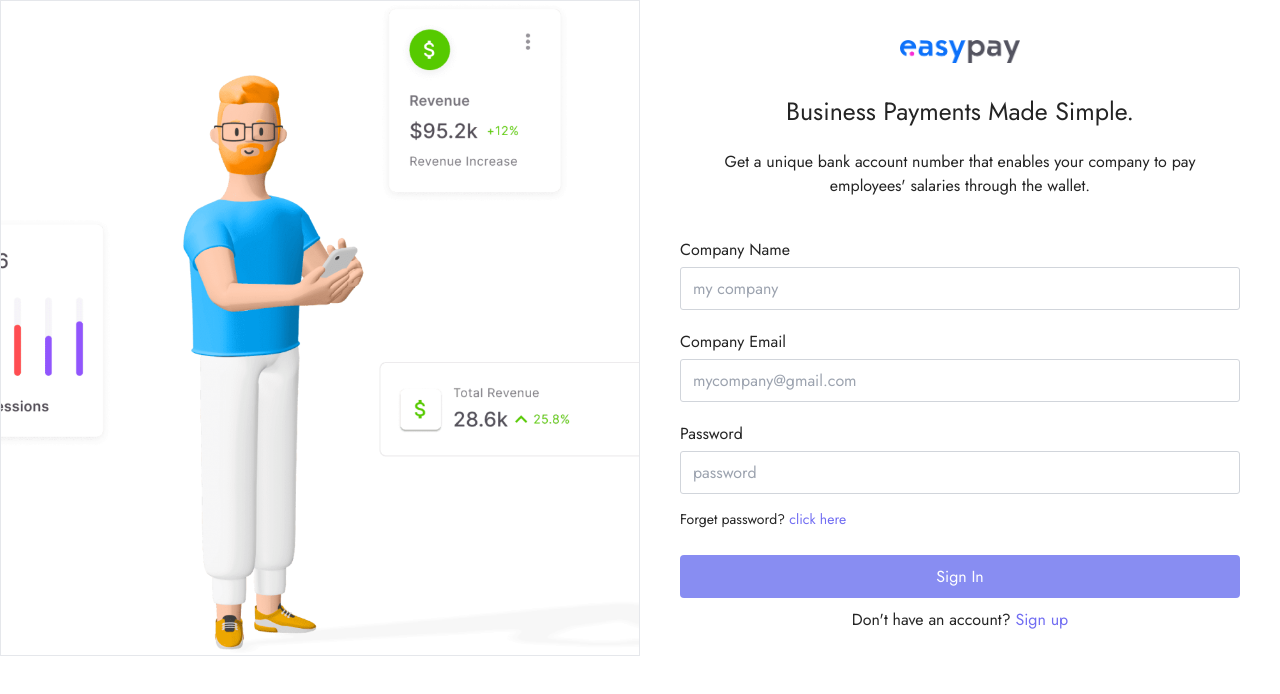
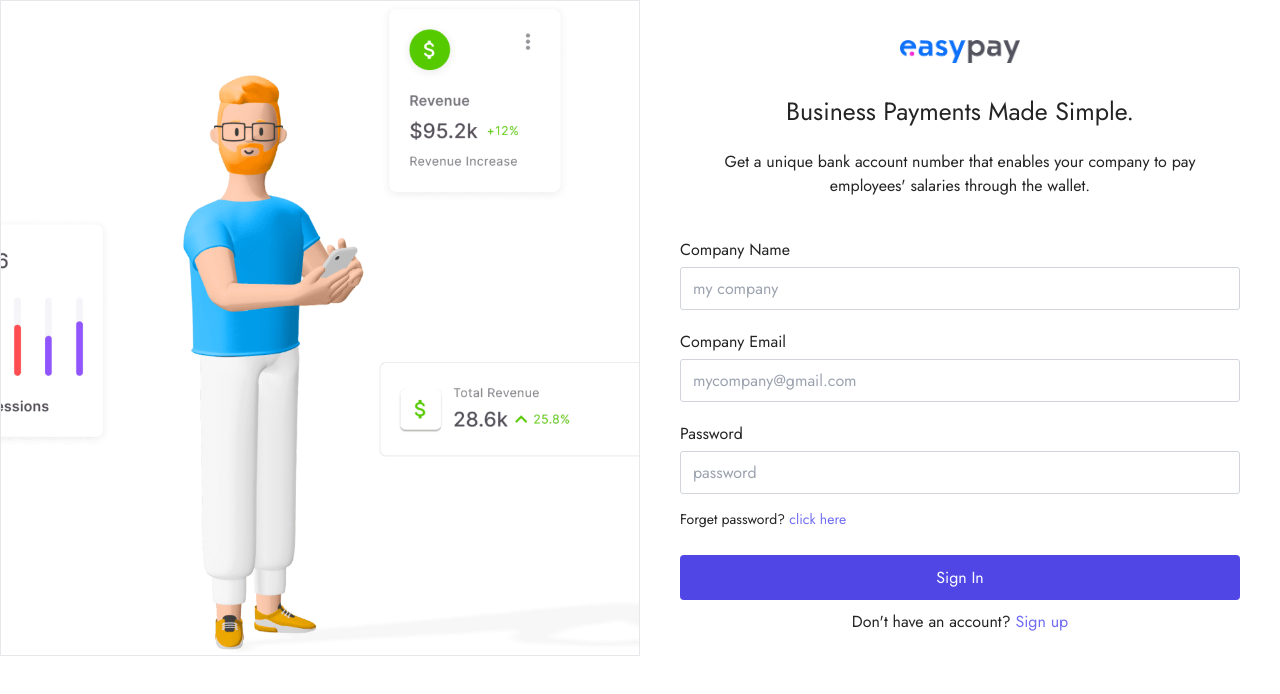
Before and after one commit to Okwoli-Godwin/NaijaSDGs2023-easyPay, a React (Vite) app: page /companysignin in a window 1280 px wide. Shown: the top 694 px of the page. Built offline with nearby package versions, Linux system fonts and the light colour scheme.

Commit message:
added the loader

```diff
--- a/src/Components/Static/Header.tsx
+++ b/src/Components/Static/Header.tsx
@@ -62,7 +62,7 @@
             <span className="hidden w-px h-6 bg-gray-300 md:block"></span>
             <div className="space-y-3 items-center gap-x-6 md:flex md:space-y-0">
               <li>
-                <NavLink to="signupoption">
+                <NavLink to="signinoption">
                 <a
 
                   className="block py-3 text-center text-gray-700 hover:text-indigo-600 border rounded-lg md:border-none"
--- a/src/Pages/Auth/AdminLogin.tsx
+++ b/src/Pages/Auth/AdminLogin.tsx
@@ -9,9 +9,15 @@
 import Swal from "sweetalert2";
 import { UseAppDispatch } from "../../Components/Global/Store";
 import { registerAdmin } from "../../Components/Global/ReduxState";
+import {useState} from "react"
+import { NavLink } from "react-router-dom";
+import spinner from "../../assets/spinner.svg"
 
 
 const AdminLogin = () => {
+const [loading, setLoading] = useState(false)
+
+
     const dispatch = UseAppDispatch()
     const navigate = useNavigate()
     const schema = yup.object({
@@ -35,6 +41,8 @@
     mutationKey: ["loginAllAdmin"],
 
     onSuccess: (myData: any) => {
+      setLoading(false)
+// console.log("e don go")
       dispatch(registerAdmin(myData.data));
       Swal.fire({
         title: "login",
@@ -42,11 +50,14 @@
         timer: 2000,
         timerProgressBar: true,
         willClose: () => {
+
+
           navigate("/admin");
         },
       });
     },
     onError: () => {
+      console.log("e  no go")
       Swal.fire({
         title: "registration failed",
         text: "email or password incorrect",
@@ -56,7 +67,10 @@
   });
 
     const submit = handleSubmit((data: any) => {
+      setLoading(true)
+      console.log("this is clicked")
     signin.mutate(data);
+
   });
 
 
@@ -90,10 +104,15 @@
                 <div className="w-[100%] mt-[15px] cursor-pointer">
                     <h4 className="text-[14px]">Forget password? <span className="text-[#716DF2]">click here</span></h4>
                 </div>
-                <button className="w-[100%] h-[43px] bg-[#888DF2] rounded-[4px] flex justify-center items-center text-[#fff] mt-[25px]">
-                    Sign In
+                <button className="w-[100%] h-[45px] bg-indigo-600 rounded-[4px] flex justify-center items-center text-[#fff] mt-[25px]">
+                    {loading ? <img src={spinner} className="w-full h-full"/>: "Sign In"}
+
                 </button>
-                <h4 className="mt-[10px]">Don't have an account? <span className="text-[#716DF2]">Sign up</span></h4>
+                <h4 className="mt-[10px]">Don't have an account? <span className="text-[#716DF2]">
+                  <NavLink to="/signupoption">
+                  Sign up
+                  </NavLink>
+                  </span></h4>
             </form>
         </div>
     </div>
--- a/src/Pages/Auth/AdminSignup.tsx
+++ b/src/Pages/Auth/AdminSignup.tsx
@@ -9,8 +9,12 @@
 import { adminReg } from "../../Components/Api/AdminEndpoints";
 import { registerAdmin } from "../../Components/Global/ReduxState";
 import Swal from "sweetalert2";
+import { NavLink } from "react-router-dom";
+import spinner from "../../assets/spinner.svg"
+import { useState } from "react";
 
 const AdminSignup = () => {
+    const [loading, setLoading] = useState(false)
     const dispatch = UseAppDispatch()
 
     const navigate = useNavigate()
@@ -37,7 +41,7 @@
         mutationKey: ["registerAdmin"],
 
         onSuccess: (data: any) => {
-
+            setLoading(false)
             dispatch(registerAdmin(data.data));
             Swal.fire({
                 icon: "success",
@@ -60,6 +64,7 @@
     })
 
     const submit = handleSubmit((data: any) => {
+        setLoading(true)
         newClient.mutate(data);
         reset()
     })
@@ -96,9 +101,13 @@
                     <input {...register("password")} type="password" className="w-[100%] h-[43px] rounded-[3px] mt-[5px] pl-[12px] border border-gray-300 outline-none" placeholder="password"/>
                 </div>
                 <button className="w-[100%] h-[43px] bg-[#888DF2] rounded-[4px] flex justify-center items-center text-[#fff] mt-[25px]">
-                    Sign Up
+                {loading ? <img src={spinner} className="w-full h-full"/>: "Sign Up"}
                 </button>
-                <h4 className="mt-[10px]">Already have an account? <span className="text-[#716DF2]">Sign in instaed</span></h4>
+                <h4 className="mt-[10px]">Already have an account? <span className="text-[#716DF2]">
+                <NavLink to="/signinoption">
+                     Sign in instaed
+                </NavLink>
+                   </span></h4>
             </form>
         </div>
     </div>
--- a/src/Pages/Auth/StaffLogin.tsx
+++ b/src/Pages/Auth/StaffLogin.tsx
@@ -9,8 +9,14 @@
 import { loginClient } from "../../Components/Api/StaffEndpoint";
 import { registerClient } from "../../Components/Global/ReduxState";
 import { useNavigate } from "react-router-dom";
+import {useState} from "react"
+import { NavLink } from "react-router-dom";
+import spinner from "../../assets/spinner.svg"
+
 
 const StaffLogin = () => {
+  const [loading, setLoading] = useState(false)
+
     const dispatch = UseAppDispatch();
 
     const navigate = useNavigate();
@@ -36,6 +42,7 @@
     mutationKey: ["loginClients"],
 
     onSuccess: (myData) => {
+      setLoading(false)
       dispatch(registerClient(myData.data));
       Swal.fire({
         title: "login",
@@ -61,6 +68,7 @@
   });
 
   const Submit = handleSubmit((data) => {
+    setLoading(true)
     signin.mutate(data);
     // console.log(`this is yup signin`, data);
     // reset();
@@ -100,10 +108,14 @@
                 <div className="w-[100%] mt-[15px] cursor-pointer">
                     <h4 className="text-[14px]">Forget password? <span className="text-[#716DF2]">click here</span></h4>
                 </div>
-                <button className="w-[100%] h-[43px] bg-[#888DF2] rounded-[4px] flex justify-center items-center text-[#fff] mt-[25px]">
-                    Sign In
+                <button className="w-[100%] h-[45px] bg-indigo-600 rounded-[4px] flex justify-center items-center text-[#fff] mt-[25px]">
+                {loading ? <img src={spinner} className="w-full h-full"/>: "Sign In"}
                 </button>
-                <h4 className="mt-[10px]">Don't have an account? <span className="text-[#716DF2]">Sign up</span></h4>
+                <h4 className="mt-[10px]">Don't have an account? <span className="text-[#716DF2]">
+                <NavLink to="/signupoption">
+                  Sign up
+                  </NavLink>
+                  </span></h4>
             </form>
         </div>
     </div>
--- a/src/Pages/Auth/StaffSignup.tsx
+++ b/src/Pages/Auth/StaffSignup.tsx
@@ -9,8 +9,12 @@
 import { staffReg } from "../../Components/Api/StaffEndpoint";
 import { registerClient } from "../../Components/Global/ReduxState";
 import { useNavigate } from "react-router-dom";
+import { NavLink } from "react-router-dom";
+import spinner from "../../assets/spinner.svg"
+import { useState } from "react";
 
 const StaffSignup = () => {
+  const [loading, setLoading] = useState(false)
     const dispatch = UseAppDispatch();
     const navigate = useNavigate();
 
@@ -35,7 +39,10 @@
     const newClient = useMutation({
       mutationFn: (data: any) => staffReg(data),
       mutationKey: ["registerStaff"],
+
+
       onSuccess: (data: any) => {
+        setLoading(false)
         // console.log("my data", data);
         dispatch(registerClient(data.data));
         Swal.fire({
@@ -60,6 +67,7 @@
       },
     });
     const submit = handleSubmit((data) => {
+      setLoading(true)
       newClient.mutate(data);
       // console.log("this is yup data", data);
       reset();
@@ -101,10 +109,14 @@
                     <h3>Password</h3>
                     <input {...register("password")} type="password" className="w-[100%] h-[43px] rounded-[3px] mt-[5px] pl-[12px] border border-gray-300 outline-none" placeholder="password"/>
                 </div>
-                <button className="w-[100%] h-[43px] bg-[#888DF2] rounded-[4px] flex justify-center items-center text-[#fff] mt-[25px]">
-                    Sign Up
+                <button className="w-[100%] h-[45px] bg-indigo-600 rounded-[4px] flex justify-center items-center text-[#fff] mt-[25px]">
+                {loading ? <img src={spinner} className="w-full h-full"/>: "Sign Up"}
                 </button>
-                <h4 className="mt-[10px]">Already have an account? <span className="text-[#716DF2]">Sign in instaed</span></h4>
+                <h4 className="mt-[10px]">Already have an account? <span className="text-[#716DF2]">
+                <NavLink to="/signinoption">
+                     Sign in instaed
+                </NavLink>
+                  </span></h4>
             </form>
         </div>
     </div>
```
Also changed, not shown: src/assets/spinner.svg (added).
